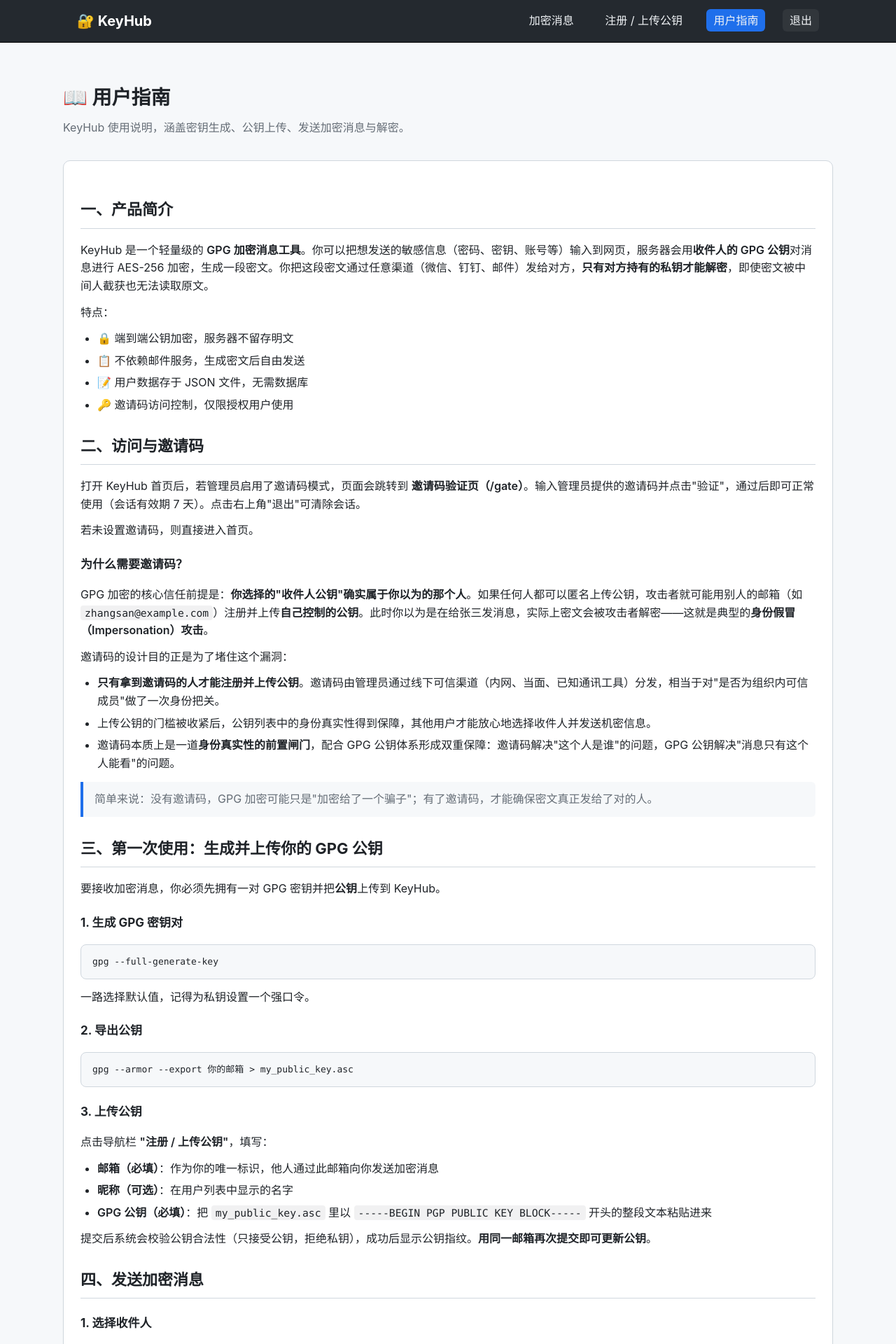
After one commit to moonlightysh/keyhub, a Flask app: page /guide in a window 1280 px wide. The commit adds this page. Shown: the top 1920 px of the page at 70% size. Run offline with Flask 3, Linux system fonts and the light colour scheme; the visitor is signed in with stand-in values (Sample User, id 1).

Commit message:
(feat) add user guide

```diff
--- a/app.py
+++ b/app.py
@@ -6,6 +6,8 @@ KeyHub - GPG 加密消息工具（Flask 主应用）
   2) 用户列表页可见所有已注册用户的邮箱/昵称
   3) 选中收件人后填写消息，服务器用对方公钥加密，展示密文
      明文消息绝不会被传出服务器之外
+
+安全：邀请码模式，所有页面需通过邀请码验证才能访问。
 
 运行：
   pip install -r requirements.txt
@@ -16,14 +18,39 @@ ECS 生产部署：推荐使用 gunicorn + nginx + systemd（详见 DEPLOY_ECS.m
 import os
 import traceback
 from datetime import datetime
+from functools import wraps
 
 from dotenv import load_dotenv
-from flask import Flask, render_template, request, redirect, url_for, flash
+from flask import Flask, render_template, request, redirect, url_for, flash, session
+import markdown
 
 load_dotenv()
 
 from storage import list_users, add_user, get_user_by_email
 from crypto_utils import validate_public_key, encrypt_with_public_key
+
+
+# 用户指南 Markdown 文件路径（与 app.py 同级）
+GUIDE_MD_PATH = os.path.join(os.path.dirname(os.path.abspath(__file__)), "USER_GUIDE.md")
+
+_GUIDE_HTML_CACHE = None  # 简单内存缓存，避免每次请求都读文件+转换
+
+
+def _get_guide_html() -> str:
+    """读取 USER_GUIDE.md 并转换为 HTML（带缓存）"""
+    global _GUIDE_HTML_CACHE
+    if _GUIDE_HTML_CACHE is not None:
+        return _GUIDE_HTML_CACHE
+    try:
+        with open(GUIDE_MD_PATH, "r", encoding="utf-8") as f:
+            md_text = f.read()
+        _GUIDE_HTML_CACHE = markdown.markdown(
+            md_text,
+            extensions=["fenced_code", "tables", "toc", "sane_lists"],
+        )
+    except Exception:
+        _GUIDE_HTML_CACHE = "<p>用户指南加载失败，请稍后重试。</p>"
+    return _GUIDE_HTML_CACHE
 
 
 def fmt_ts(ts: int) -> str:
@@ -34,25 +61,81 @@ def fmt_ts(ts: int) -> str:
         return "-"
 
 
+def get_invite_code() -> str:
+    """从环境变量读取邀请码（默认空，为空时表示不启用邀请码模式）"""
+    return os.getenv("INVITE_CODE", "").strip()
+
+
+def invite_required(f):
+    """装饰器：未通过邀请码验证时重定向到 /gate"""
+    @wraps(f)
+    def decorated(*args, **kwargs):
+        code = get_invite_code()
+        # 如果没设邀请码，直接放行（本地开发或内网场景）
+        if not code:
+            return f(*args, **kwargs)
+        if not session.get("invited"):
+            return redirect(url_for("gate"))
+        return f(*args, **kwargs)
+    return decorated
+
+
 def create_app() -> Flask:
     app = Flask(__name__)
     app.config["SECRET_KEY"] = os.getenv("FLASK_SECRET_KEY", "dev-secret-key-please-change")
+    # session 有效期 7 天
+    app.config["PERMANENT_SESSION_LIFETIME"] = 7 * 24 * 3600
 
     app.jinja_env.filters["fmt_ts"] = fmt_ts
 
+    # 全局模板上下文：注入邀请码是否启用
+    @app.context_processor
+    def inject_invite_status():
+        return {"invite_code_enabled": bool(get_invite_code())}
+
+    # ---------- 路由：邀请码验证页 ----------
+    @app.route("/gate", methods=["GET", "POST"])
+    def gate():
+        code = get_invite_code()
+        # 没设邀请码 → 直接回首页
+        if not code:
+            return redirect(url_for("index"))
+
+        if request.method == "POST":
+            user_code = (request.form.get("invite_code") or "").strip()
+            if user_code == code:
+                session.permanent = True
+                session["invited"] = True
+                flash("✅ 验证通过，欢迎使用 KeyHub", "success")
+                return redirect(url_for("index"))
+            else:
+                flash("邀请码不正确，请重试", "danger")
+
+        return render_template("gate.html")
+
+    # ---------- 路由：退出 ----------
+    @app.route("/logout")
+    def logout():
+        session.clear()
+        flash("已退出，需要重新输入邀请码才能访问", "info")
+        return redirect(url_for("gate"))
+
     # ---------- 路由：首页（用户列表 + 加密消息） ----------
     @app.route("/", methods=["GET"])
+    @invite_required
     def index():
         users = list_users()
         return render_template("index.html", users=users)
 
     # ---------- 路由：注册表单页 ----------
     @app.route("/register", methods=["GET"])
+    @invite_required
     def register():
         return render_template("register.html", form_data=None)
 
     # ---------- 路由：提交注册 ----------
     @app.route("/register", methods=["POST"])
+    @invite_required
     def register_submit():
         email = (request.form.get("email") or "").strip()
         nickname = (request.form.get("nickname") or "").strip()
@@ -92,8 +175,16 @@ def create_app() -> Flask:
         # 防止表单重复提交：POST 后重定向到首页
         return redirect(url_for("index"))
 
+    # ---------- 路由：用户指南 ----------
+    @app.route("/guide", methods=["GET"])
+    @invite_required
+    def guide():
+        html = _get_guide_html()
+        return render_template("guide.html", guide_html=html)
+
     # ---------- 路由：生成加密密文 ----------
     @app.route("/send", methods=["POST"])
+    @invite_required
     def send_message():
         recipient = (request.form.get("recipient") or "").strip()
         recipient_nickname = (request.form.get("recipient_nickname") or "").strip()
--- a/docker-compose.yml
+++ b/docker-compose.yml
@@ -17,6 +17,8 @@ services:
       # Flask 秘钥（生产环境请改成 openssl rand -hex 32 生成的字符串）
       - FLASK_SECRET_KEY=change-this-to-a-long-random-string
       - FLASK_DEBUG=false
+      # 邀请码：设置后所有页面需输入此码才能访问（留空则不启用）
+      - INVITE_CODE=KEYHUB-2026-TEST
       # ====== 阿里云 OSS 备份（留空则跳过备份） ======
       # 填好后可在容器内手动执行 python backup_oss.py 测试
       # 或在宿主机 crontab 中定时调用
--- /dev/null
+++ b/requirements-backup.txt
@@ -0,0 +1,3 @@
+# 备份脚本依赖（不在 Docker 镜像中安装，仅在 ECS 宿主机 venv 中使用）
+# pip install -r requirements-backup.txt
+oss2==2.19.0
--- a/requirements.txt
+++ b/requirements.txt
@@ -1,4 +1,4 @@
 Flask==3.0.3
 pgpy==0.6.0
 python-dotenv==1.0.1
-oss2==2.19.0
+markdown==3.6
--- a/static/style.css
+++ b/static/style.css
@@ -62,6 +62,8 @@ code {
 }
 .topbar nav a:hover { background: rgba(255,255,255,0.08); text-decoration: none; }
 .topbar nav a.active { background: var(--primary); }
+.topbar nav a.nav-logout { background: rgba(255,255,255,0.06); }
+.topbar nav a.nav-logout:hover { background: rgba(207,34,46,0.5); }
 
 /* ========== Hero ========== */
 .hero {
--- a/templates/base.html
+++ b/templates/base.html
@@ -11,8 +11,14 @@
     <div class="container topbar-inner">
       <a class="logo" href="{{ url_for('index') }}">🔐 KeyHub</a>
       <nav>
-        <a href="{{ url_for('index') }}" class="{% if request.endpoint == 'index' %}active{% endif %}">加密消息</a>
-        <a href="{{ url_for('register') }}" class="{% if request.endpoint == 'register' %}active{% endif %}">注册 / 上传公钥</a>
+        {% if session.get('invited') or not invite_code_enabled %}
+          <a href="{{ url_for('index') }}" class="{% if request.endpoint == 'index' %}active{% endif %}">加密消息</a>
+          <a href="{{ url_for('register') }}" class="{% if request.endpoint == 'register' %}active{% endif %}">注册 / 上传公钥</a>
+          <a href="{{ url_for('guide') }}" class="{% if request.endpoint == 'guide' %}active{% endif %}">用户指南</a>
+          {% if session.get('invited') %}
+            <a href="{{ url_for('logout') }}" class="nav-logout">退出</a>
+          {% endif %}
+        {% endif %}
       </nav>
     </div>
   </header>
--- /dev/null
+++ b/templates/guide.html
@@ -0,0 +1,70 @@
+{% extends "base.html" %}
+{% block title %}用户指南 - KeyHub{% endblock %}
+{% block content %}
+
+<section class="hero">
+  <h1>📖 用户指南</h1>
+  <p class="lead">KeyHub 使用说明，涵盖密钥生成、公钥上传、发送加密消息与解密。</p>
+</section>
+
+<section class="card guide-content">
+  {{ guide_html|safe }}
+</section>
+
+<style>
+  /* Markdown 内容样式 */
+  .guide-content h1 { display: none; }  /* 隐藏文档大标题，由页面 hero 展示 */
+  .guide-content h2 {
+    font-size: 22px;
+    margin-top: 28px;
+    padding-bottom: 8px;
+    border-bottom: 1px solid var(--border);
+  }
+  .guide-content h2:first-child { margin-top: 0; }
+  .guide-content h3 {
+    font-size: 17px;
+    margin-top: 22px;
+  }
+  .guide-content p { margin: 12px 0; }
+  .guide-content ul, .guide-content ol {
+    padding-left: 24px;
+    margin: 12px 0;
+  }
+  .guide-content li { margin: 6px 0; }
+  .guide-content blockquote {
+    margin: 14px 0;
+    padding: 8px 16px;
+    background: #f6f8fa;
+    border-left: 4px solid var(--primary);
+    color: var(--muted);
+    border-radius: 0 6px 6px 0;
+  }
+  .guide-content blockquote p { margin: 4px 0; }
+  .guide-content pre {
+    background: #f6f8fa;
+    border: 1px solid var(--border);
+    border-radius: 8px;
+    padding: 14px 16px;
+    overflow-x: auto;
+    line-height: 1.5;
+  }
+  .guide-content pre code {
+    background: none;
+    padding: 0;
+    font-size: 13px;
+  }
+  .guide-content table {
+    border-collapse: collapse;
+    margin: 14px 0;
+    width: 100%;
+  }
+  .guide-content th, .guide-content td {
+    border: 1px solid var(--border);
+    padding: 8px 12px;
+    text-align: left;
+  }
+  .guide-content th { background: #f6f8fa; font-weight: 600; }
+  .guide-content strong { font-weight: 600; }
+</style>
+
+{% endblock %}
```
Also changed, not shown: USER_GUIDE.md (added, +94 -0 lines), templates/gate.html (added, +24 -0 lines), README.md, 3 other files.
